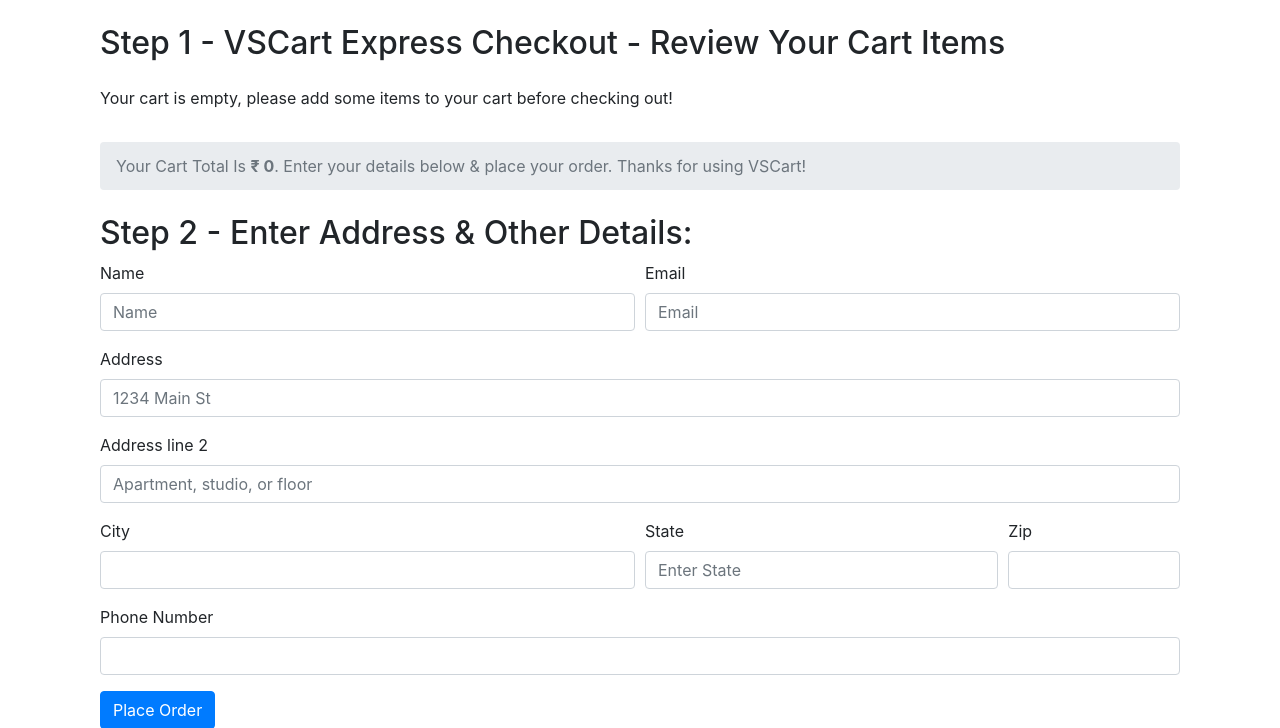
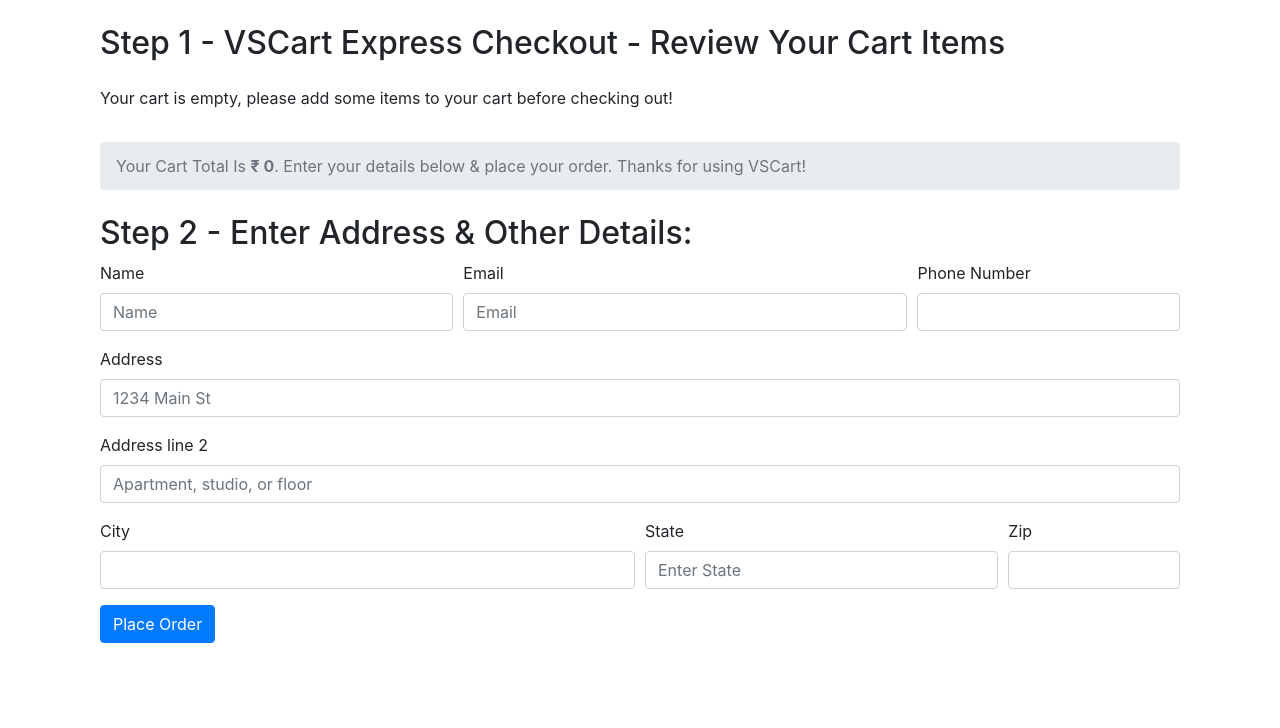
Before and after one commit to mr-vaibh/vscart, a Django app: page /shop/checkout/ in a window 1280 px wide. Shown: the part 56-784 px from the top of the page. After the commit the page ends 699 px from the top, so only its background shows below. Run offline with Django 3.2, Linux system fonts and the light colour scheme; some libraries are stand-ins or nearby versions.

Commit message:
EVERYTHING TURNS ALRIGHT

```diff
--- a/shop/templates/shop/checkout.html
+++ b/shop/templates/shop/checkout.html
@@ -14,9 +14,6 @@
   </ol>
 </nav>
 
-
-
-
         </div>
     </div>
     <div class="col my-4">
@@ -25,14 +22,18 @@
             <input type="hidden" name="itemsJson" id="itemsJson">
             <input type="hidden" name="amount" id="amount">
             <div class="form-row">
-                <div class="form-group col-md-6">
+                <div class="form-group col-md-4">
                     <label for="inputname">Name</label>
                     <input type="text" class="form-control" id="name" name="name" placeholder="Name">
                 </div>
-                <div class="form-group col-md-6">
+                <div class="form-group col-md-5">
                     <label for="inputEmail4">Email</label>
                     <input type="email" class="form-control" id="email" name="email" placeholder="Email">
                 </div>
+                <div class="form-group col-md-3">
+                    <label for="inputPhone">Phone Number</label>
+                    <input type="tel" class="form-control" id="phone" name="phone">
+            </div>
             </div>
             <div class="form-group">
                 <label for="inputAddress">Address</label>
@@ -55,10 +56,6 @@
                     <label for="inputZip">Zip</label>
                     <input type="text" class="form-control" id="zip_code" name="zip_code">
                 </div>
-            </div>
-            <div class="form-group">
-                <label for="inputZip">Phone Number</label>
-                <input type="tel" class="form-control" id="phone" name="phone">
             </div>
             <button type="submit" class="btn btn-primary">Place Order</button>
         </form>
```
